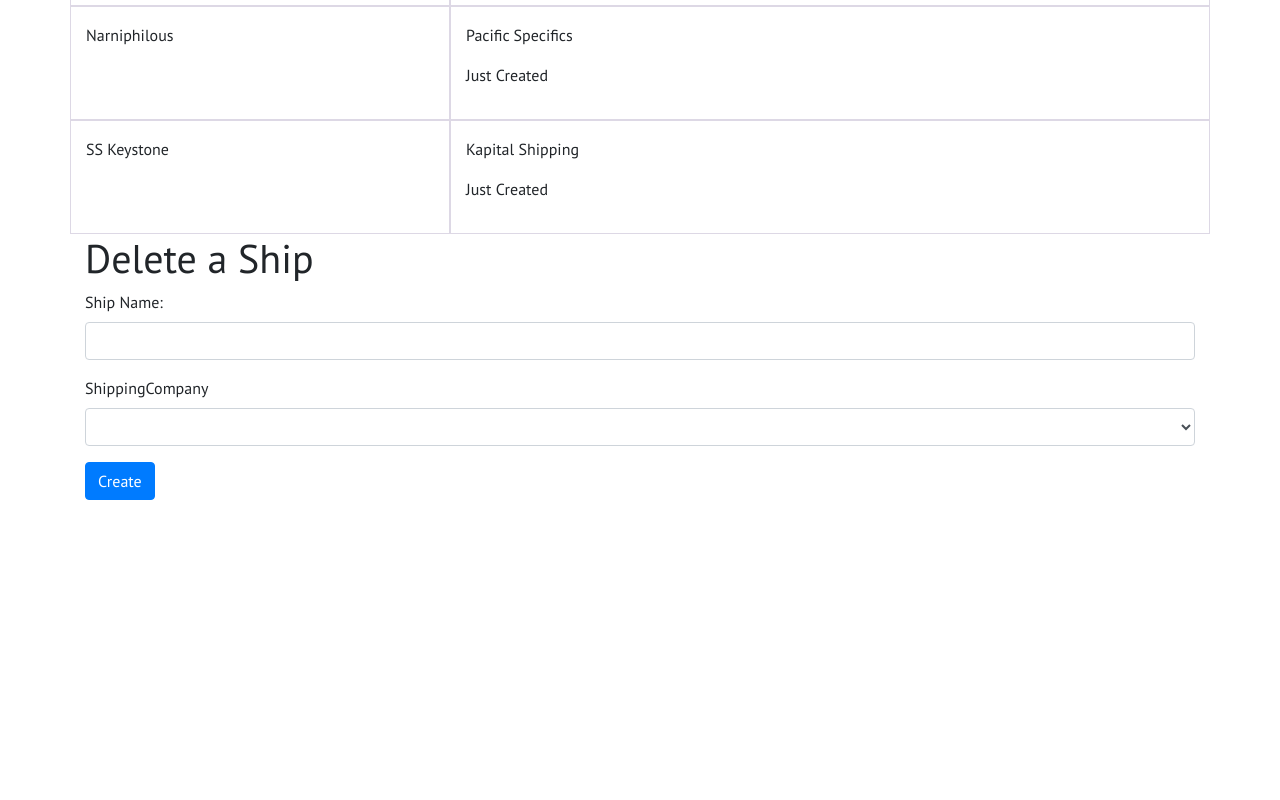
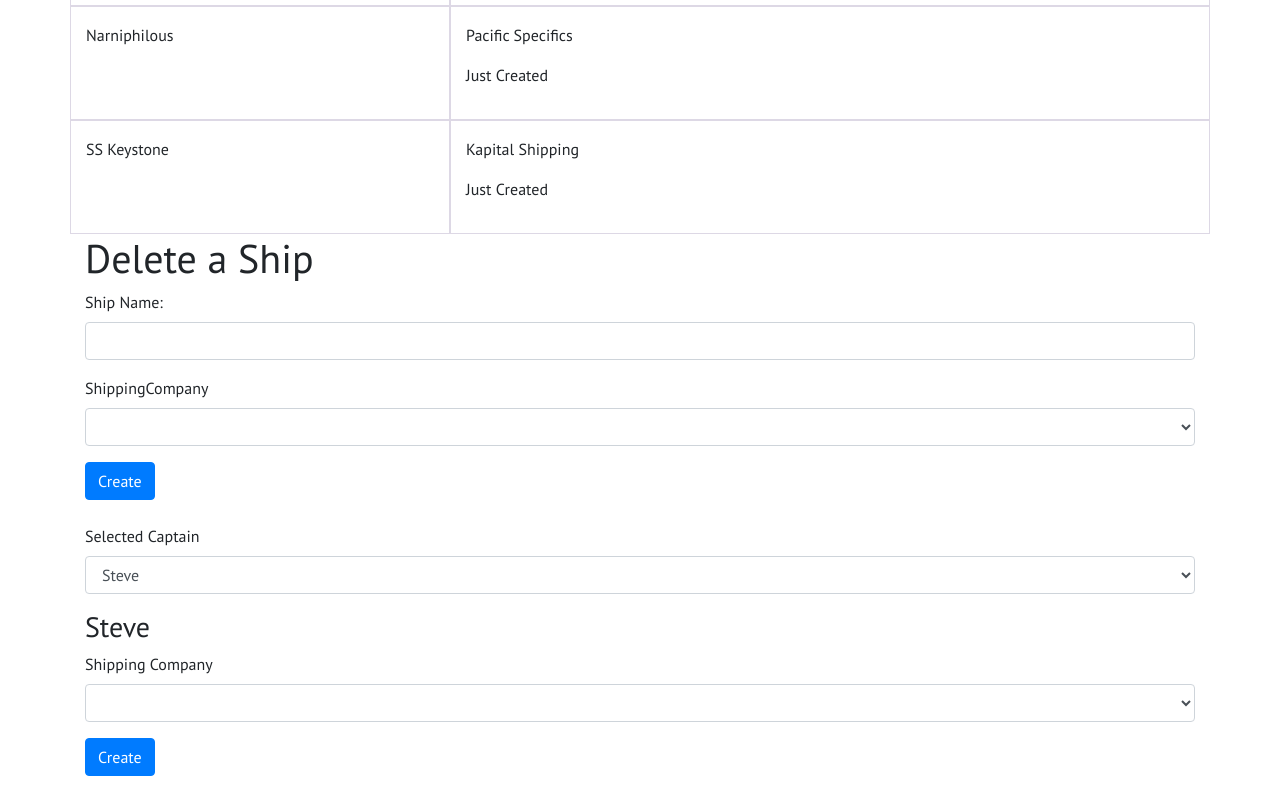
Before and after one commit to DBGUI-Freight-Management/frontend, a React (Create React App) app in the folder react-example/: page / in a window 1280 px wide. Shown: the part 1702-2502 px from the top of the page. Before the commit the page ends 2226 px from the top, so only its background shows below. Built offline with nearby package versions, Linux system fonts and the light colour scheme.

Commit message:
Added Captains Changing Selected Company

```diff
--- /dev/null
+++ b/react-example/src/ShippingManager/CaptainCompanySelection.jsx
@@ -0,0 +1,39 @@
+import React from "react"
+
+export class CaptainCompanySelection extends React.Component{
+    state={
+        company: this.props.currentCompany
+    }
+
+    submit(){
+        this.props.changeCompany(this.state.owningCompany);
+        this.setState({company:""});
+    }
+
+    render(){
+        return (
+            <>
+                <div className="container">
+                    <h3>{this.props.captain}</h3>
+                    <div className="form-group">
+                            <label htmlFor="shippingCompany">
+                                Shipping Company
+                            </label>
+                    <select className="form-control"
+                                    id="shippingCompany"
+                                    name="shippingCompany"
+                                    value={this.state.owningCompany}
+                                    onChange={e=>this.setState({owningCompany:e.target.value})}>
+                                    <option></option>
+                                    {this.props.companyList.map(company=>(<option>{company.name}</option>))}
+                            </select>
+                    </div>
+                    <div className="form-group">
+                            <button type="button" className="btn btn-primary mb-2" onClick={e=>this.submit()}>Create</button>
+                    </div>
+                </div>
+            </>
+        )
+    }
+
+}
--- a/react-example/src/ShippingManager/ShippingManagerPage.jsx
+++ b/react-example/src/ShippingManager/ShippingManagerPage.jsx
@@ -4,10 +4,12 @@ import { ShipCreationForm } from "./ShipCreationForm"
 import { ShipList } from "./ShipList"
 import { ShippingManager} from "./models"
 import { ShipDeletionForm } from "./ShipDeletionForm"
+import { CaptainCompanySelection } from "./CaptainCompanySelection"
 
 export class ShippingManagerPage extends React.Component{
     state={
-        manager: new ShippingManager()
+        manager: new ShippingManager(),
+        selectedCaptain: 0
     }
 
     addCompany(company){
@@ -28,6 +30,19 @@ export class ShippingManagerPage extends React.Component{
         this.setState(({manager:mgr}));
     }
 
+    changeSelectedCaptain(captainName){
+        let mgr = this.state.manager;
+        let newCaptain=mgr.captains.findIndex(cap=> cap.name===captainName);
+        this.setState({selectedCaptain:newCaptain});
+    }
+
+    changeCaptainCompany(company){
+        let mgr=this.state.manager;
+        mgr.changeCaptainCompany(mgr.captains[this.state.selectedCaptain],company);
+        this.setState({manager:mgr});
+        console.log(this.state);
+    }
+
     render(){
         return (
             <>
@@ -35,6 +50,21 @@ export class ShippingManagerPage extends React.Component{
                 <ShipCreationForm companyList={this.state.manager.companies} addship={ship=>this.addShip(ship)}/>
                 <ShipList ships={this.state.manager.ships}/>
                 <ShipDeletionForm companyList={this.state.manager.companies} removeShip={input=>this.removeShip(input.name,input.company)}/>
+                <div className="container">
+                    <div className="form-group">
+                            <label htmlFor="selectCaptain">
+                                Selected Captain
+                            </label>
+                            <select className="form-control"
+                                    id="selectCaptain"
+                                    name="selectCaptain"
+                                    value={this.state.selectedCaptain.name}
+                                    onChange={e=>this.changeSelectedCaptain(e.target.value)}>
+                                    {this.state.manager.captains.map(cap=>(<option>{cap.name}</option>))}
+                            </select>
+                        </div>
+                </div>
+                <CaptainCompanySelection captain={this.state.manager.captains[this.state.selectedCaptain].name} currentCompany={this.state.manager.captains[this.state.selectedCaptain].company} companyList={this.state.manager.companies} changeCompany={(c=> this.changeCaptainCompany(c))}/>
             </>
         )
     }
--- a/react-example/src/ShippingManager/index.js
+++ b/react-example/src/ShippingManager/index.js
@@ -3,3 +3,4 @@ export * from "./ShipCreationForm";
 export * from "./ShipList";
 export * from "./ShippingManagerPage";
 export * from "./ShipDeletionForm";
+export * from "./CaptainCompanySelection";
--- /dev/null
+++ b/react-example/src/ShippingManager/models/Captain.js
@@ -0,0 +1,8 @@
+
+
+export class Captain{
+    constructor(name, company=null){
+        this.name=name;
+        this.company=company;
+    }
+}
--- a/react-example/src/ShippingManager/models/ShippingManager.js
+++ b/react-example/src/ShippingManager/models/ShippingManager.js
@@ -1,5 +1,6 @@
 import { Company } from "./Company";
 import { Ship } from "./Ship";
+import { Captain } from "./Captain";
 
 
 export class ShippingManager{
@@ -20,6 +21,11 @@ export class ShippingManager{
             new Ship("Probst", "Fiji Shipping"),
             new Ship("Narniphilous", "Pacific Specifics"),
             new Ship("SS Keystone", "Kapital Shipping")
+        ]
+
+        this.captains=[
+            new Captain("Steve", this.companies.find(company=>company.name==="Kapital Shipping")),
+            new Captain("Dave", this.companies.find(company=>company.name==="Pacific Specifics"))
         ]
     }
 
@@ -56,5 +62,11 @@ export class ShippingManager{
         return this.companies;
     }
 
-
+    changeCaptainCompany(captain,company){
+        for(let i =0; i < this.captains.length;i++){
+            if(this.captains[i].name===captain.name){
+                this.captains[i].company=company;
+            }
+        }
+    }
 }
--- a/react-example/src/ShippingManager/models/index.js
+++ b/react-example/src/ShippingManager/models/index.js
@@ -1,3 +1,4 @@
 export * from './ShippingManager'
 export * from "./Ship"
 export * from "./Company"
+export * from "./Captain"
```
